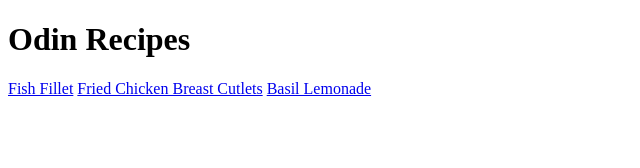
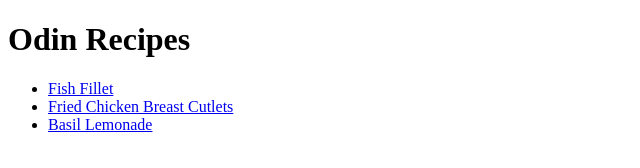
Before and after one commit to reisterwip/odin-recipes, a plain HTML site: page index.html in a window 1280 px wide. Shown: the whole page, without its empty margins (0-640 px from the left). Drawn offline with Linux system fonts and the light colour scheme.

Commit message:
Put a list for recipes

```diff
--- a/index.html
+++ b/index.html
@@ -7,8 +7,10 @@
 
     <body>
         <h1>Odin Recipes</h1>
-        <a href="recipes/fish_fillet.html">Fish Fillet</a>
-        <a href="recipes/chicken_breast.html">Fried Chicken Breast Cutlets</a>
-        <a href="recipes/basil_lemonade.html">Basil Lemonade</a>
+        <ul>
+            <li><a href="recipes/fish_fillet.html">Fish Fillet</a></li>
+            <li><a href="recipes/chicken_breast.html">Fried Chicken Breast Cutlets</a></li>
+            <li><a href="recipes/basil_lemonade.html">Basil Lemonade</a></li>
+        </ul>
     </body>
 </html>
```
